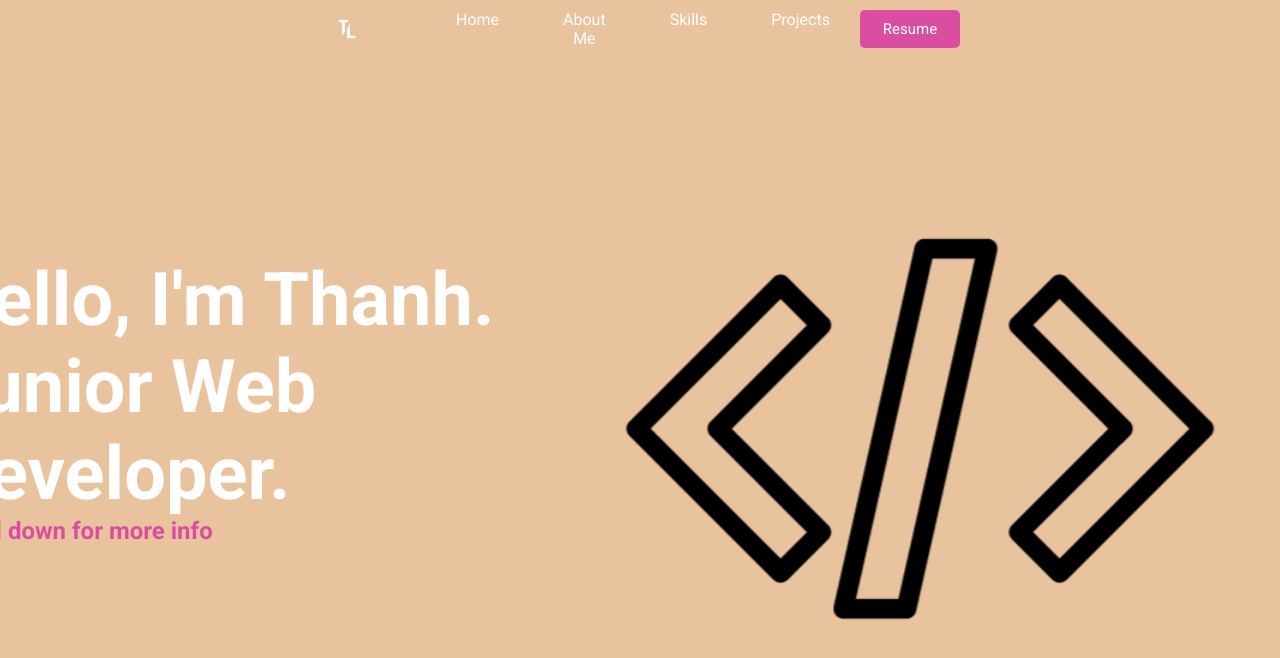
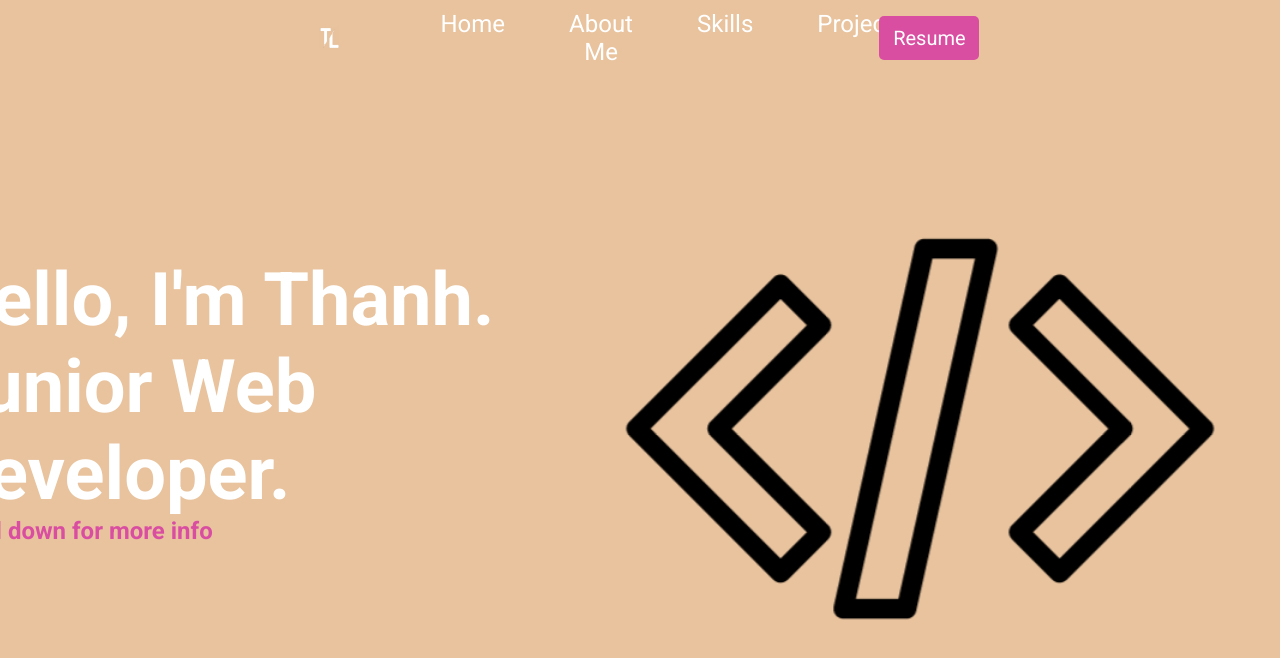
Before and after one commit to thanhle203/portfolio, a React (Vite) app: page / in a window 1280 px wide. Shown: the top 658 px of the page. Built offline with nearby package versions, Linux system fonts and the light colour scheme.

Commit message:
Fixed sections to ensure legibility

```diff
--- a/src/components/Navbar/Navbar.css
+++ b/src/components/Navbar/Navbar.css
@@ -30,6 +30,7 @@
 .navbar-links a {
     text-decoration: none;
     color: #fff;
+    font-size: 24px;
 }
 
 .navbar-links ul {
@@ -44,7 +45,7 @@
 .navbar button {
     width: 100px;
     padding: 10px;
-    font-size: 15px;
+    font-size: 20px;
     background-color: #da4ea2;
     color: white;
     border: none;
--- a/src/components/Skills/Skills.jsx
+++ b/src/components/Skills/Skills.jsx
@@ -44,7 +44,7 @@ const ListItem = styled.li`
   font-weight: bold;
   cursor: pointer;
   color: transparent;
-  -webkit-text-stroke: 1px #fff;
+  -webkit-text-stroke: 3px #fff;
   position: relative;
 
   &::after {
```
